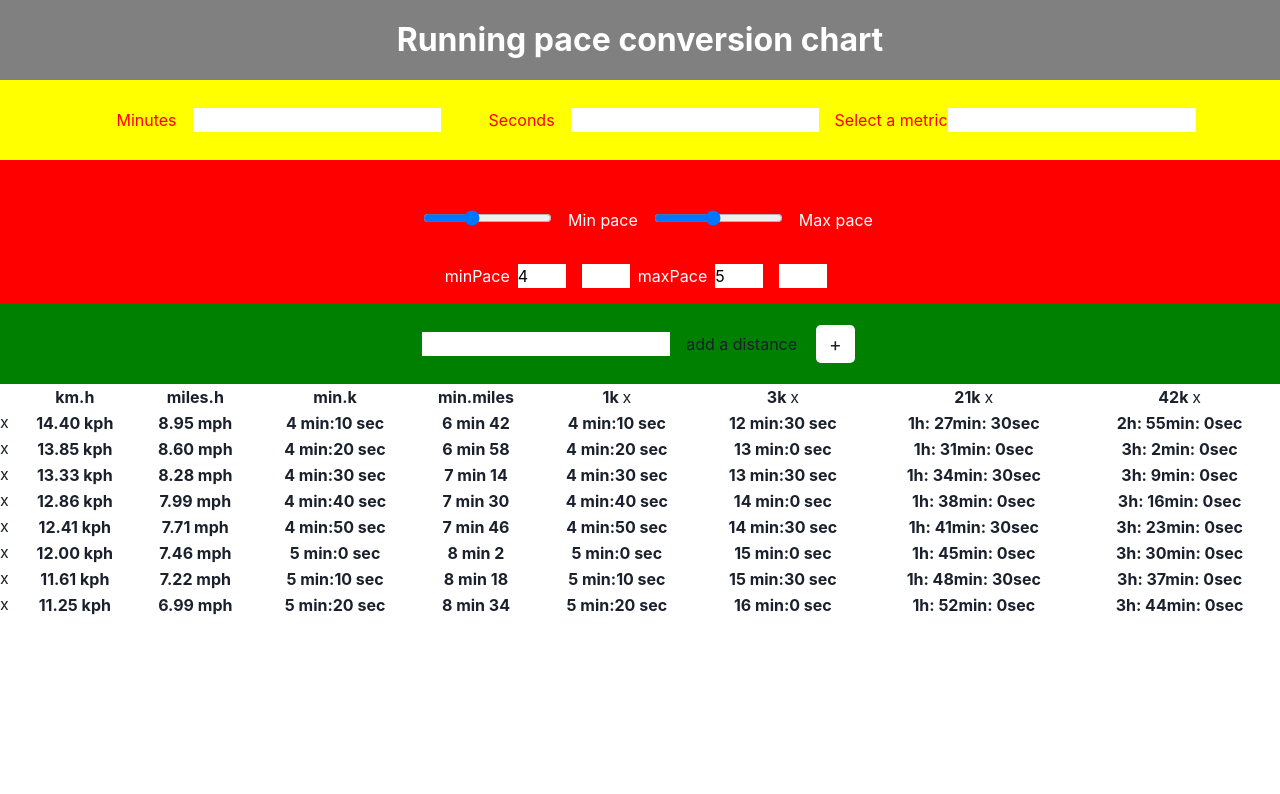
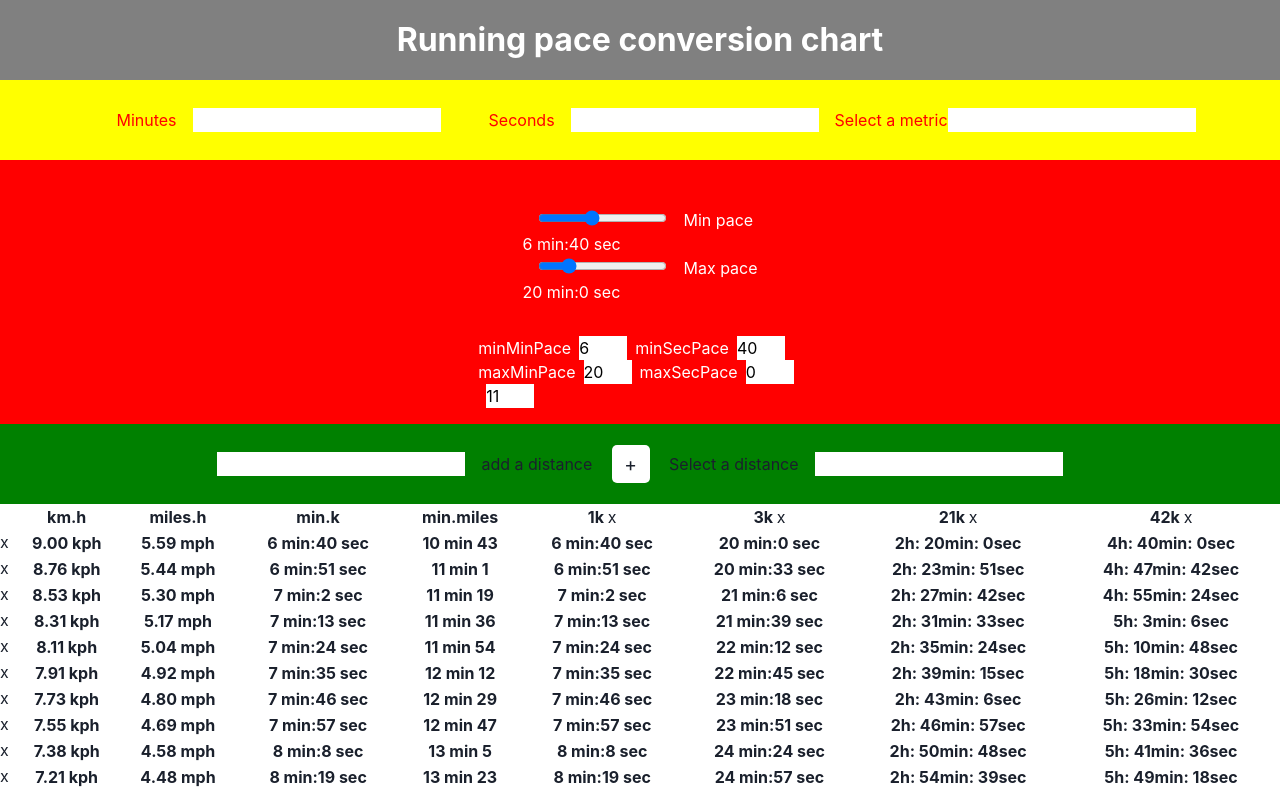
Before and after one commit to axelOngaro/Running-pace, a Next.js app: page / in a window 1280 px wide. Shown: the top 794 px of the page. Built offline with nearby package versions, Linux system fonts and the light colour scheme.

Commit message:
Added step selector

```diff
--- a/components/Chart.js
+++ b/components/Chart.js
@@ -2,13 +2,8 @@ import styles from '../styles/Chart.module.scss';
 import Row from '../components/Row';
 import ChartIndexes from './ChartIndexes';
 
-function Chart({ paceMinutesMin, paceMinutesMax, distances, setDistance }) {
-  const minutesToSec = (paceMinutesMin, paceMinutesMax, paceSecMin, paceSecMax) => {
-    let start = paceMinutesMin * 60 + paceSecMin;
-    let stop = paceMinutesMax * 60 + paceSecMax;
-    return [start, stop];
-  };
-  const range = (start, stop, step = 10) => {
+function Chart({ paceMin, paceMax, distances, setDistance, step }) {
+  const range = (start, stop, step) => {
     let arraySec = [];
     let i = start;
     while (i <= stop) {
@@ -23,9 +18,7 @@ function Chart({ paceMinutesMin, paceMinutesMax, distances, setDistance }) {
     console.log('perrych');
   };
 
-  const startStopArray = minutesToSec(paceMinutesMin, paceMinutesMax, 10, 20);
-
-  const chartArray = range(startStopArray[0], startStopArray[1], 10);
+  const chartArray = range(paceMin, paceMax, step);
 
   return (
     <table className={styles.chart__table}>
--- a/components/Column.js
+++ b/components/Column.js
@@ -7,12 +7,19 @@ function Column({ distance, setDistance }) {
       alert('try again');
     } else return setDistance([...distance, distanceValue]);
   };
-  console.log(distance);
+
   return (
     <div className={styles.column}>
       <input type="number" name="distance" id="inputDistance" />
       <label htmlFor="distance">add a distance</label>
       <button onClick={distanceHandler}>+</button>
+      <label htmlFor="distance">Select a distance</label>
+      <input type="distance" list="distance-list" />
+      <datalist id="distance-list">
+        <option value="m" />
+        <option value="km" />
+        <option value="miles" />
+      </datalist>
     </div>
   );
 }
--- a/components/RangeSelector.js
+++ b/components/RangeSelector.js
@@ -1,23 +1,17 @@
 import styles from '../styles/RangeSelector.module.scss';
+import { paceToTime } from '../utils/functionsSec';
 
-function RangeSelector({
-  paceMinutesMin,
-  paceMinutesMax,
-  paceSecondsMin,
-  paceSecondsMax,
-  setPaceMinutesMin,
-  setPaceMinutesMax,
-  setPaceSecondsMin,
-  setPaceSecondsMax,
-}) {
-  const paceMinutesMinHandler = (e) => {
-    setPaceMinutesMin(e.target.value);
+function RangeSelector({ paceMin, paceMax, setPaceMin, setPaceMax, step, setStep }) {
+  const paceMinHandler = (e) => {
+    setPaceMin(parseInt(e.target.value));
   };
-  const paceMinutesMaxHandler = (e) => {
-    setPaceMinutesMax(e.target.value);
+  const paceMaxHandler = (e) => {
+    setPaceMax(parseInt(e.target.value));
   };
 
-  console.log(paceMinutesMax, paceMinutesMin);
+  const stepHandler = (e) => {
+    setStep(parseInt(e.target.value));
+  };
 
   return (
     <div className={styles.rangeSelector}>
@@ -27,41 +21,53 @@ function RangeSelector({
           name="min"
           id=""
           min="0"
-          max="11"
-          value={paceMinutesMin}
-          onChange={paceMinutesMinHandler}
+          max="1000"
+          value={paceMin}
+          onChange={paceMinHandler}
         />
         <label htmlFor="min">Min pace</label>
+        <div>{paceToTime(paceMin, 1)}</div>
         <input
           type="range"
           name="max"
           id=""
-          min="0"
-          max="11"
-          value={paceMinutesMax}
-          onChange={paceMinutesMaxHandler}
+          min="1001"
+          max="2000"
+          value={paceMax}
+          onChange={paceMaxHandler}
         />
         <label htmlFor="max">Max pace</label>
+        <div>{paceToTime(paceMax, 1)}</div>
       </div>
       <div className={styles.rangeSelector__inputs}>
-        <label htmlFor="minPace">minPace</label>
+        <div>
+          <div>
+            <label htmlFor="minMinPace">minMinPace</label>
             <input
               type="number"
-          name="minPace"
+              name="minMinPace"
               id=""
-          value={paceMinutesMin}
-          onChange={paceMinutesMinHandler}
+              value={Math.floor(paceMin / 60)}
             />
-        <input type="number" name="secMinPace" />
-        <label htmlFor="maxPace">maxPace</label>
+            <label htmlFor="minSecPace">minSecPace</label>
+            <input type="number" name="minSecPace" id="" value={paceMin % 60} />
+          </div>
+          <div>
+            <label htmlFor="maxMinPace">maxMinPace</label>
             <input
               type="number"
-          name="maxPace"
+              name="maxMinPace"
               id=""
-          value={paceMinutesMax}
-          onChange={paceMinutesMaxHandler}
+              value={Math.floor(paceMax / 60)}
             />
-        <input type="number" name="secMaxPace" />
+            <label htmlFor="maxSecPace">maxSecPace</label>
+            <input type="number" name="maxSecPace" id="" value={paceMax % 60} />
+          </div>
+          <div>
+            <input type="number" name="step" value={step} onChange={stepHandler}></input>
+            <label htmlFor="step"></label>
+          </div>
+        </div>
       </div>
     </div>
   );
--- a/pages/index.js
+++ b/pages/index.js
@@ -9,35 +9,31 @@ import { useState } from 'react';
 import Column from '../components/Column';
 
 function Home() {
-  //state
-  const [paceMinutesMin, setPaceMinutesMin] = useState(4);
-  const [paceMinutesMax, setPaceMinutesMax] = useState(5);
-  const [paceSecondsMin, setPaceSecondsMin] = useState(10);
-  const [paceSecondsMax, setPaceSecondsMax] = useState(30);
+  //new state
   const [distance, setDistance] = useState([1, 3, 21, 42]);
+  const [paceMin, setPaceMin] = useState(400);
+  const [paceMax, setPaceMax] = useState(1200);
+  const [step, setStep] = useState(11);
 
   return (
     <div>
       <Navbar />
       <PaceSelector />
       <RangeSelector
-        paceMinutesMin={paceMinutesMin}
-        paceMinutesMax={paceMinutesMax}
-        paceSecondsMin={paceSecondsMin}
-        paceSecondsMax={paceSecondsMax}
-        setPaceMinutesMin={setPaceMinutesMin}
-        setPaceMinutesMax={setPaceMinutesMax}
-        setPaceSecondsMin={setPaceSecondsMin}
-        setPaceSecondsMax={setPaceSecondsMax}
+        paceMin={paceMin}
+        paceMax={paceMax}
+        setPaceMin={setPaceMin}
+        setPaceMax={setPaceMax}
+        step={step}
+        setStep={setStep}
       />
       <Column distance={distance} setDistance={setDistance} />
       <Chart
-        paceMinutesMin={paceMinutesMin}
-        paceMinutesMax={paceMinutesMax}
-        paceSecondsMin={paceSecondsMin}
-        paceSecondsMax={paceSecondsMax}
+        paceMin={paceMin}
+        paceMax={paceMax}
         distances={distance}
         setDistance={setDistance}
+        step={step}
       />
     </div>
   );
```
Also changed, not shown: components/Row.js (+0 -10 lines). Lines whose indentation alone changed are shown as unchanged.
